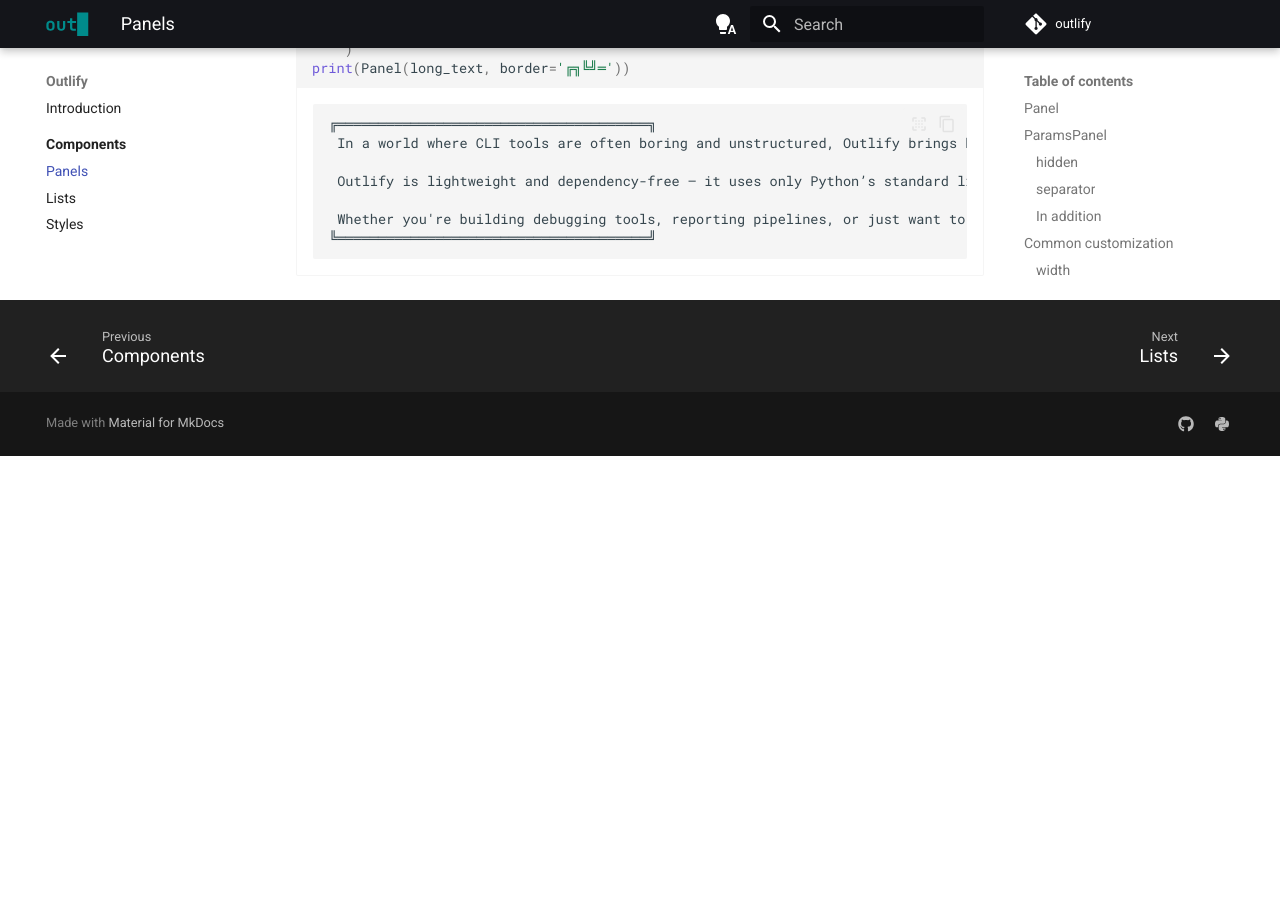
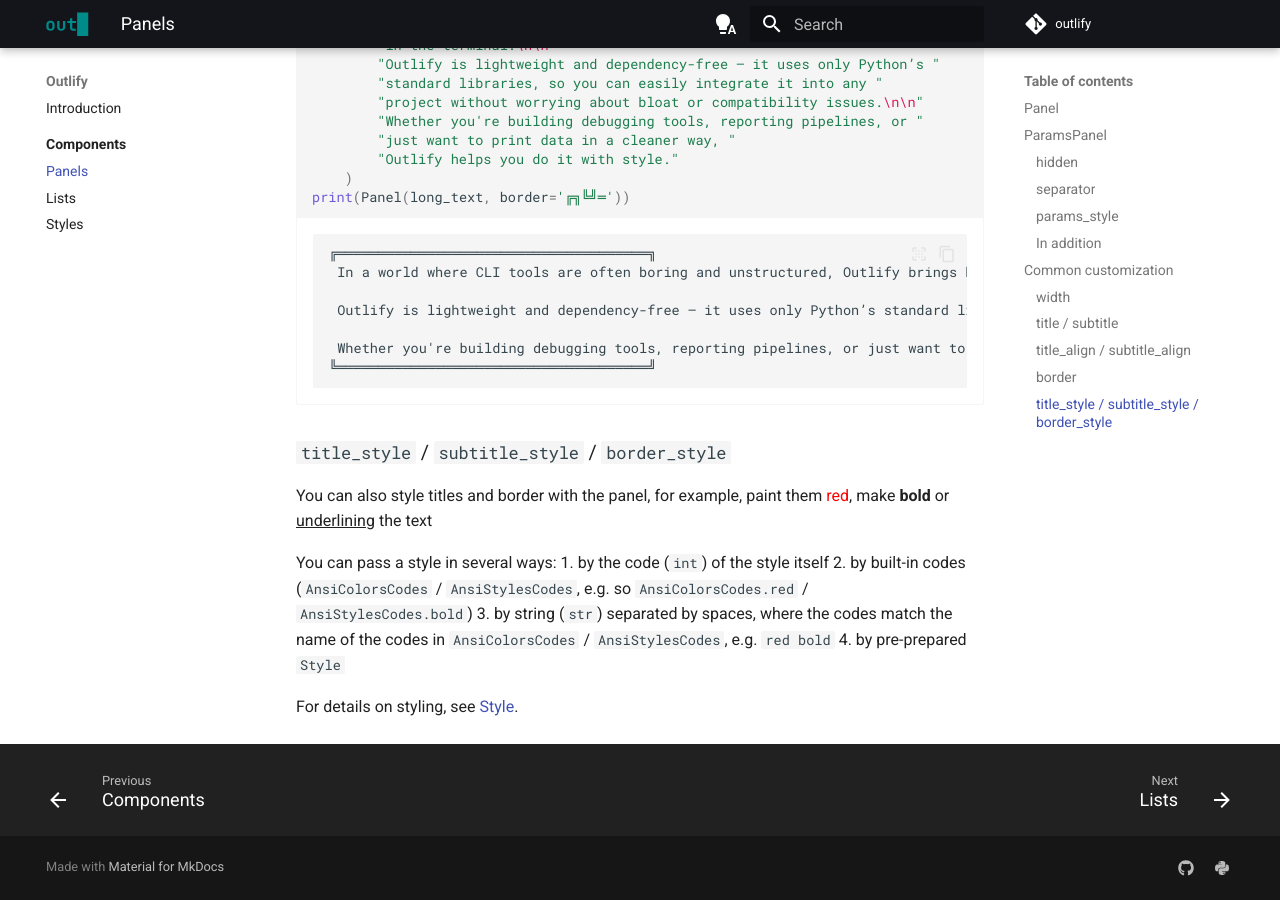
Before and after one commit to k1shk1n/outlify, an MkDocs documentation site: the page built from docs/components/panel.md, in a window 1280 px wide and 900 px high, scrolled down 5310 px. Built offline with MkDocs 1.6.1 and Material for MkDocs 9.7.7, drawn with Linux system fonts in a browser that asks for light colours; comment, search, counter and statistics services are not loaded; the version menu is left out; before the commit the page ends 5766 px from its top, so only the background shows below that; some of the changed text lies outside the part shown.

Commit message:
update docs + code refactoring

````diff
--- a/docs/components/panel.md
+++ b/docs/components/panel.md
@@ -102,6 +102,10 @@
 ```
 </div>
 
+### `params_style`
+if you want to style variable names in parameters, you can use `params_style`.
+This works the same way as [`title_style` / `subtitle_style` / `border_style`](#title_style-subtitle_style-border_style)
+
 ### In addition
 Also a feature of `ParamsPanel` is that values are aligned to the `separator` if they are too large, for example:
 
@@ -159,7 +163,7 @@
 
     For CI systems it is not possible to calculate the size and the Panel will be size 80
 
-### `title`/`subtitle`
+### `title` / `subtitle`
 You can specify titles using `title` (for header title) or `subtitle` (for footer title) like this:
 
 
@@ -179,7 +183,7 @@
 
 </div>
 
-### `title_align`/`subtitle_align`
+### `title_align` / `subtitle_align`
 By default, the title is placed in the `center` of the Panel,
 but you can move it to the `left` or `right` by specifying:
 
@@ -304,3 +308,17 @@
 ```
 
 </div>
+
+### `title_style` / `subtitle_style` / `border_style`
+
+You can also style titles and border with the panel, for example,
+paint them <span style="color: red;">red</span>, make **bold** or <span style="text-decoration: underline;">underlining</span> the text
+
+You can pass a style in several ways:
+1. by the code (`int`) of the style itself
+2. by built-in codes (`AnsiColorsCodes` / `AnsiStylesCodes`, e.g. so `AnsiColorsCodes.red` / `AnsiStylesCodes.bold`)
+3. by string (`str`) separated by spaces, where the codes match the name of the codes in `AnsiColorsCodes` / `AnsiStylesCodes`,
+e.g. `red bold`
+4. by pre-prepared `Style`
+
+For details on styling, see [Style](style.md).
````
Also changed, not shown: docs/components/style.md (+58 -0 lines), 2 other files.
